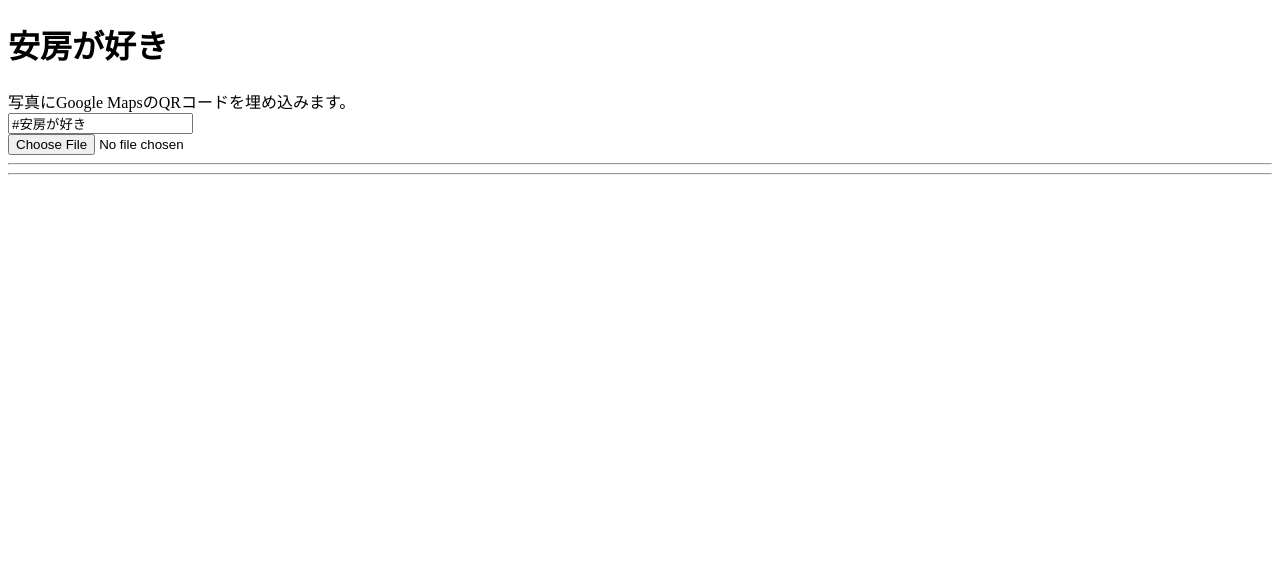
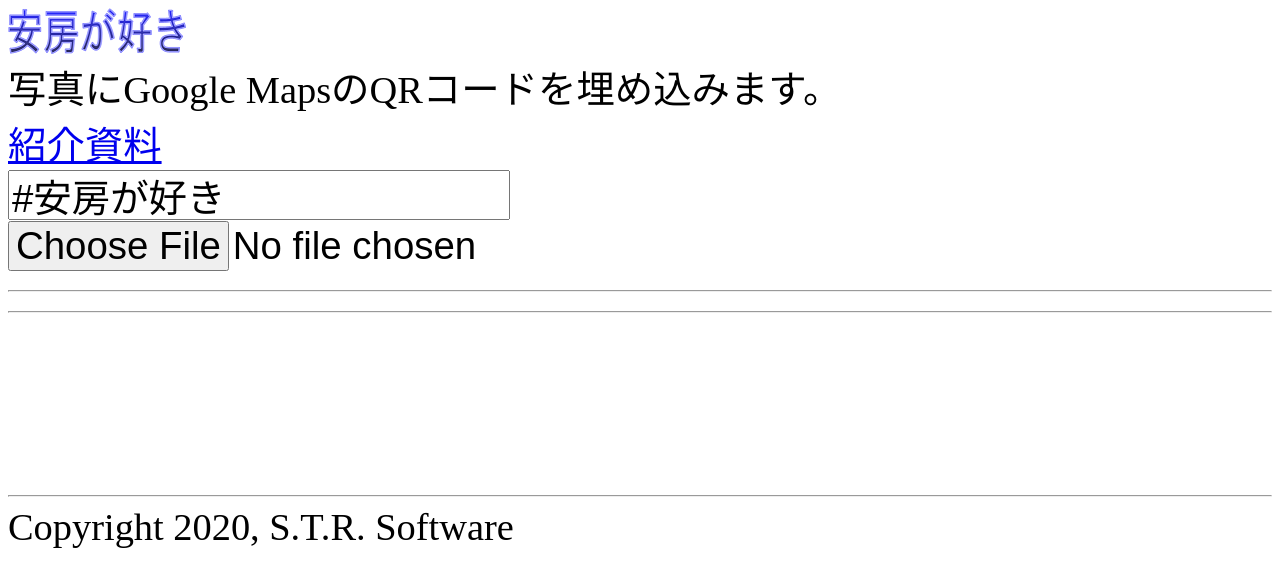
Before and after one commit to strsho/wephoto, a plain HTML site: page index.htm in a window 1280 px wide. Drawn offline with Linux system fonts and the light colour scheme.

Commit message:
add documentation

```diff
--- /dev/null
+++ b/css/default.css
@@ -0,0 +1,9 @@
+
+
+input {
+ font-size: 3vw;
+}
+
+div{
+  font-size: 3vw;
+}
--- a/index.htm
+++ b/index.htm
@@ -3,13 +3,16 @@
 <head>
 <meta charset="UTF-8">
 <title>安房が好き</title>
+<link href="./css/default.css" rel="stylesheet">
 <script src="https://cdn.jsdelivr.net/npm/exif-js"></script>
 <script src="https://cdn.jsdelivr.net/npm/qrcode@latest/build/qrcode.min.js"></script>
 </head>
 <body>
-<h1>安房が好き</h1>
+<img src="./img/logo_small.png" caption="安房が好き" >
 <div>
-写真にGoogle MapsのQRコードを埋め込みます。
+写真にGoogle MapsのQRコードを埋め込みます。<br>
+<a href="docs/readme.pdf">紹介資料</a>
+
 </div>
 <div>
 <input type="text" id="t" value="#安房が好き">
@@ -29,6 +32,10 @@
 <canvas id="cnv"></canvas>
 <canvas id="qr" style="display:none"></canvas>
 
+<hr>
+<div>
+Copyright 2020, S.T.R. Software
+</div>
 
 <script src="./lib/wephoto.js"></script>
 
```
Also changed, not shown: img/logo_small.png (added), 1 other file.
